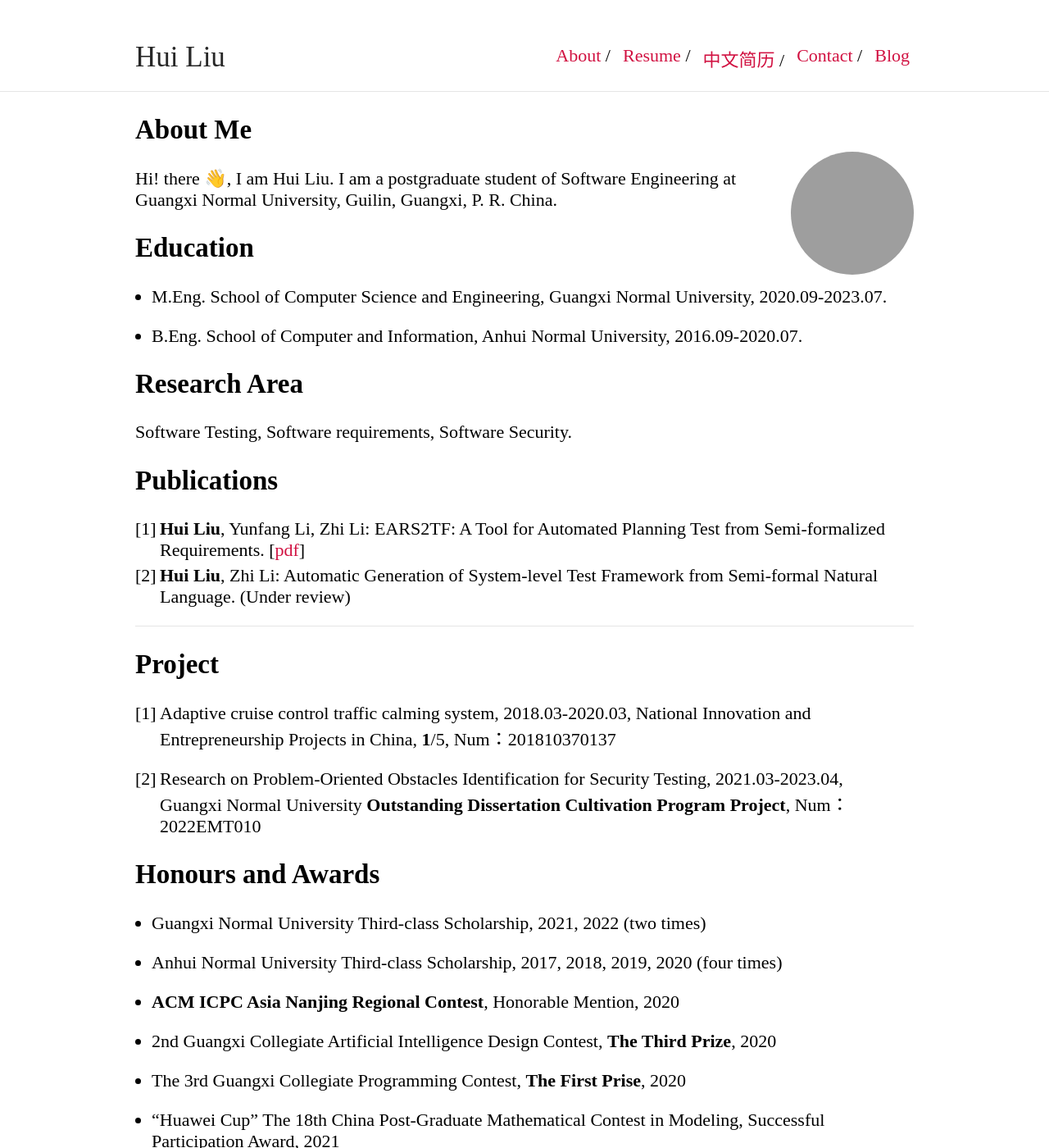
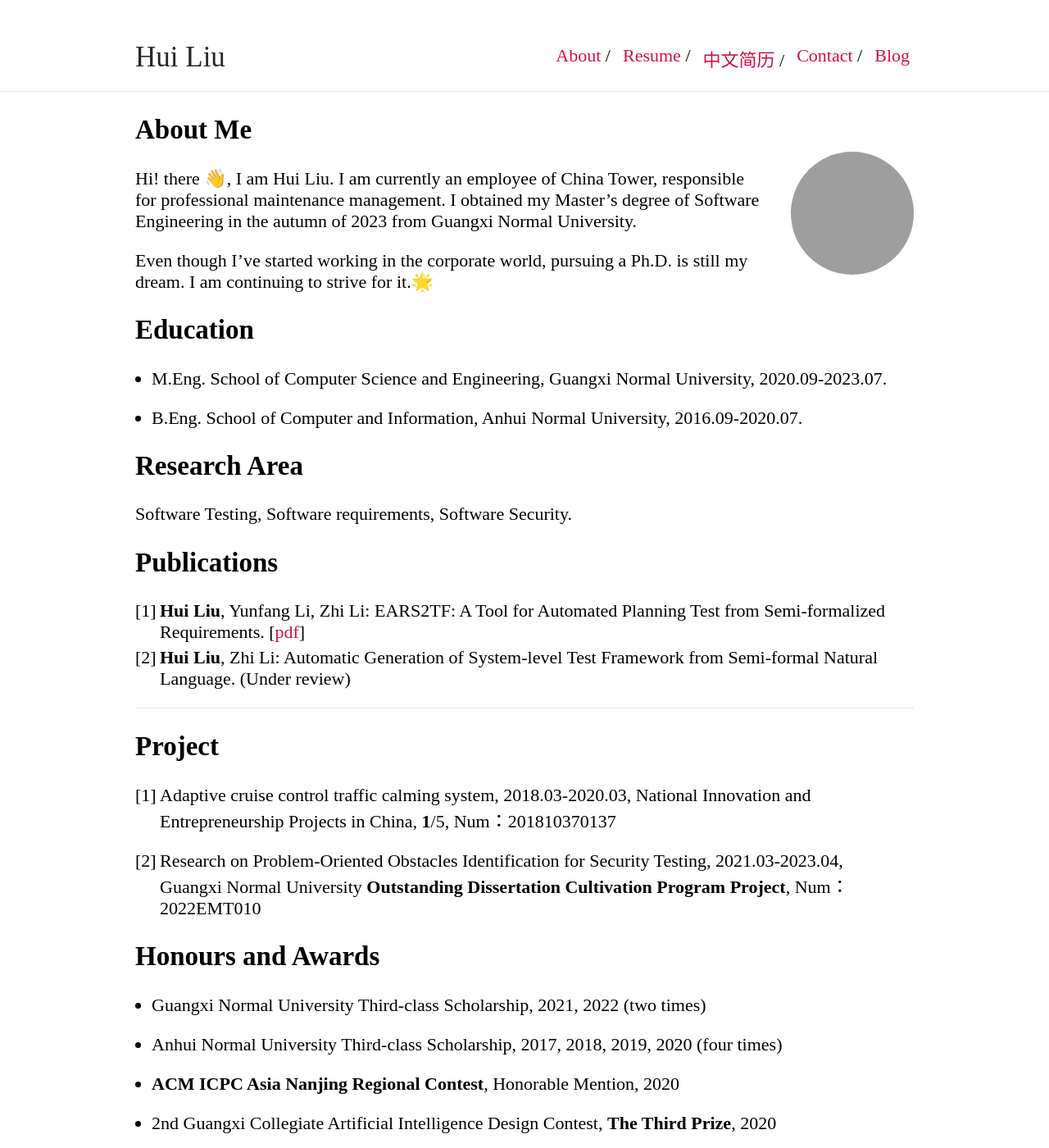
Before and after one commit to aloeordown/huiliu, a Jekyll site: the page built from index.md, in a window 1280 px wide and 1400 px high. Shown: the whole window at 82% size. Built offline with Jekyll 4.4.1, drawn with Linux system fonts in a browser that asks for light colours; our own code applies the rules of GitHub Pages for plain Markdown files; some of the changed text lies outside the part shown; grey boxes are pictures that could not be loaded.

Commit message:
Update index.md

```diff
--- a/index.md
+++ b/index.md
@@ -6,7 +6,9 @@ layout: default
 
 <img class="profile-picture" src="photolh.png">
 
-Hi! there 👋, I am Hui Liu. I am a postgraduate student of Software Engineering at Guangxi Normal University, Guilin, Guangxi, P. R. China.
+Hi! there 👋, I am Hui Liu. I am currently an employee of China Tower, responsible for professional maintenance management. I obtained my Master's degree of Software Engineering in the autumn of 2023 from Guangxi Normal University.
+
+Even though I've started working in the corporate world, pursuing a Ph.D. is still my dream. I am continuing to strive for it.🌟
 
 ## Education
 
```
Also changed, not shown: other parts of index.md (+3 -1 lines).
